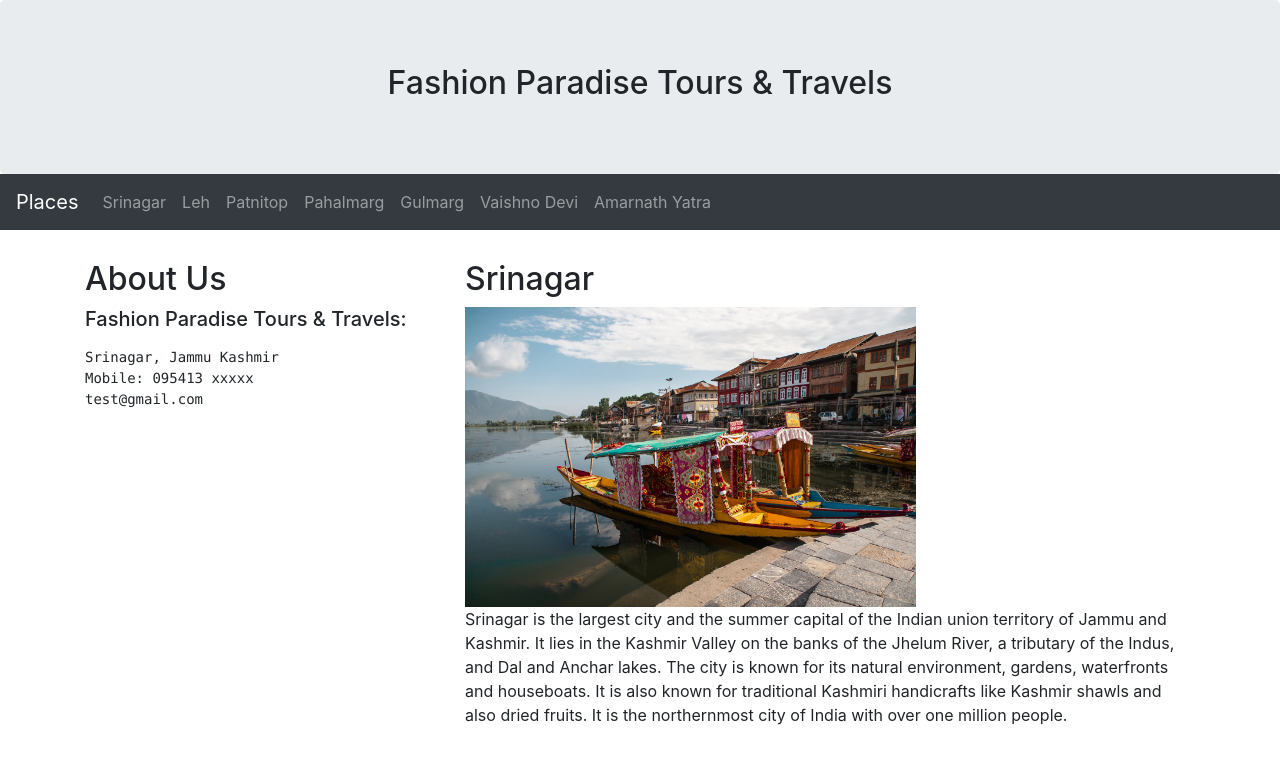
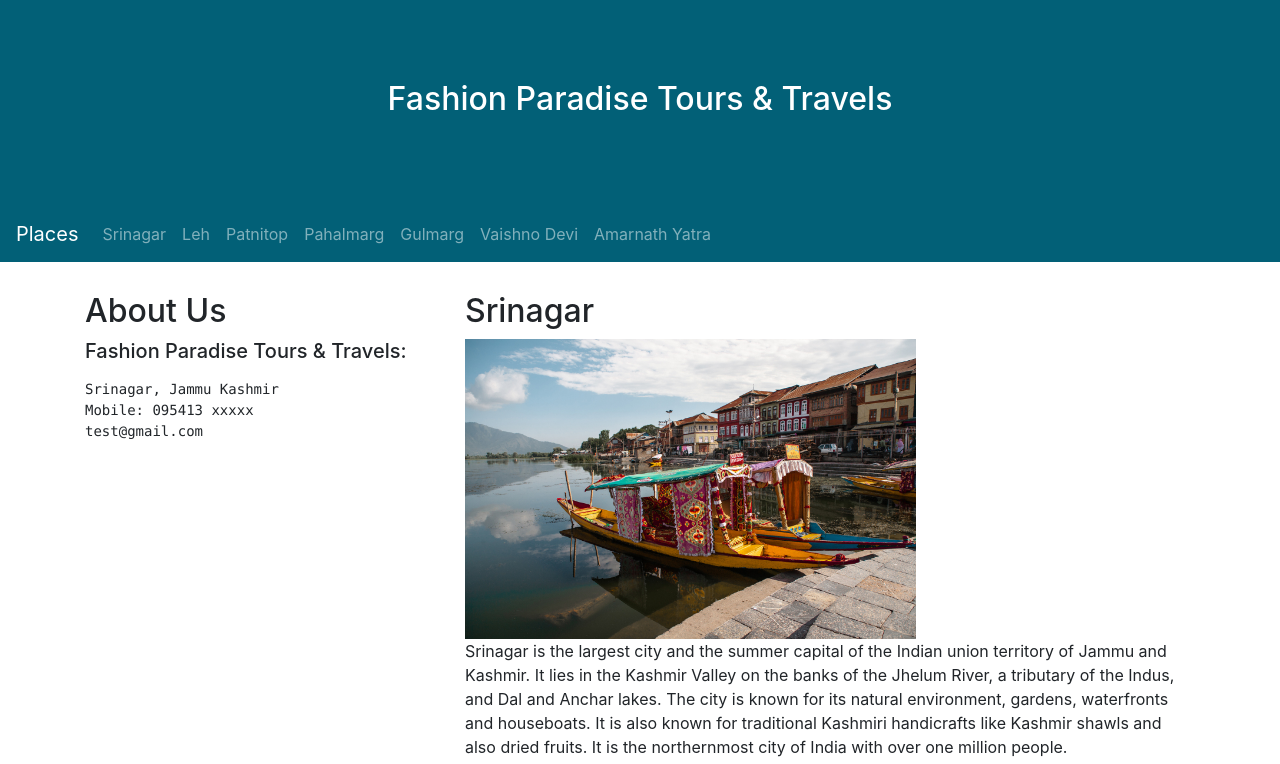
Before and after one commit to raiashu92/ToursTravel, a plain HTML site: page index.html in a window 1280 px wide. Shown: the top 764 px of the page. Drawn offline with nearby package versions, Linux system fonts and the light colour scheme.

Commit message:
new CSS: color, header, footer
new CSS: color, header, footer

```diff
--- a/index.html
+++ b/index.html
@@ -19,16 +19,35 @@
             height: 300px;
             width: auto;
         }
+
+        .header {
+            padding: 80px;
+            text-align: center;
+            background: #026077;
+            color: white;
+        }
+
+        .bg-2 {
+            background-color: #026077;
+            /* Dark Blue */
+            color: #555555;
+        }
+
+        .bg-4 {
+            background-color: #2f2f2f;
+            /* Black Gray */
+            color: #fff;
+        }
     </style>
 </head>
 
 <body>
 
-    <div class="jumbotron text-center" style="margin-bottom:0">
+    <div class="header">
         <h2>Fashion Paradise Tours & Travels</h2>
     </div>
 
-    <nav class="navbar navbar-expand-sm bg-dark navbar-dark">
+    <nav class="navbar navbar-expand-sm bg-2 navbar-dark">
         <a class="navbar-brand" href="#">Places</a>
         <button class="navbar-toggler" type="button" data-toggle="collapse" data-target="#collapsibleNavbar">
             <span class="navbar-toggler-icon"></span>
@@ -190,9 +209,10 @@ test@gmail.com</pre>
         </div>
     </div>
 
-    <div class="jumbotron text-center" style="margin-bottom:0">
-        <p>Under construction ...</p>
-    </div>
+    <!-- Footer -->
+    <footer class="container-fluid header text-center">
+        <p>Made using Bootstrap</p>
+    </footer>
 
 </body>
 
```
